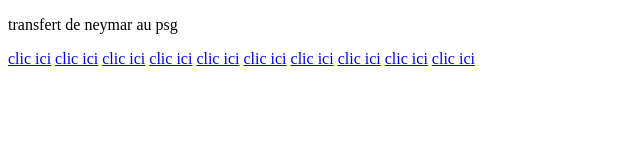
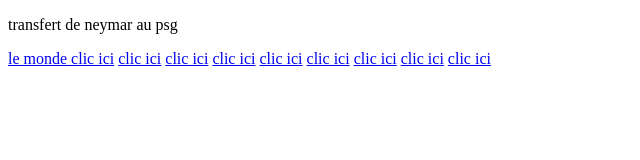
Before and after one commit to AliMbae/infosdoc, a plain HTML site: page examen.html in a window 1280 px wide. Shown: the full height of the page, 0-640 px from the left. Drawn offline with Linux system fonts and the light colour scheme.

Commit message:
Update examen.html

```diff
--- a/examen.html
+++ b/examen.html
@@ -7,7 +7,7 @@
 </head>
 <body>
     <p>transfert de neymar au psg </p>
-    <a href="https://www.lemonde.fr/sport/article/2022/07/27/neymar-juge-en-octobre-pour-des-irregularites-lors-de-son-transfert-a-barcelone-en-2013_6136336_3242.html#:~:text=Saga%20judiciaire,au%20moins%2083%2C3%20millions.">clic ici</a>
+    <a href="https://www.lemonde.fr/sport/article/2022/07/27/neymar-juge-en-octobre-pour-des-irregularites-lors-de-son-transfert-a-barcelone-en-2013_6136336_3242.html#:~:text=Saga%20judiciaire,au%20moins%2083%2C3%20millions.">le monde  </a>
     <a href="https://www.eurosport.fr/football/ligue-1/2017-2018/officiel-neymar-signe-5-ans-au-psg_sto6276146/story.shtml">clic ici</a>
     <a href="https://www.lesechos.fr/2017/08/le-psg-soffre-le-transfert-du-siecle-avec-neymar-157623">clic ici</a>
     <a href="https://www.lepoint.fr/sport/3-aout-2017-le-jour-ou-neymar-a-signe-au-psg-26-12-2017-2182445_26.php">clic ici</a>
```
